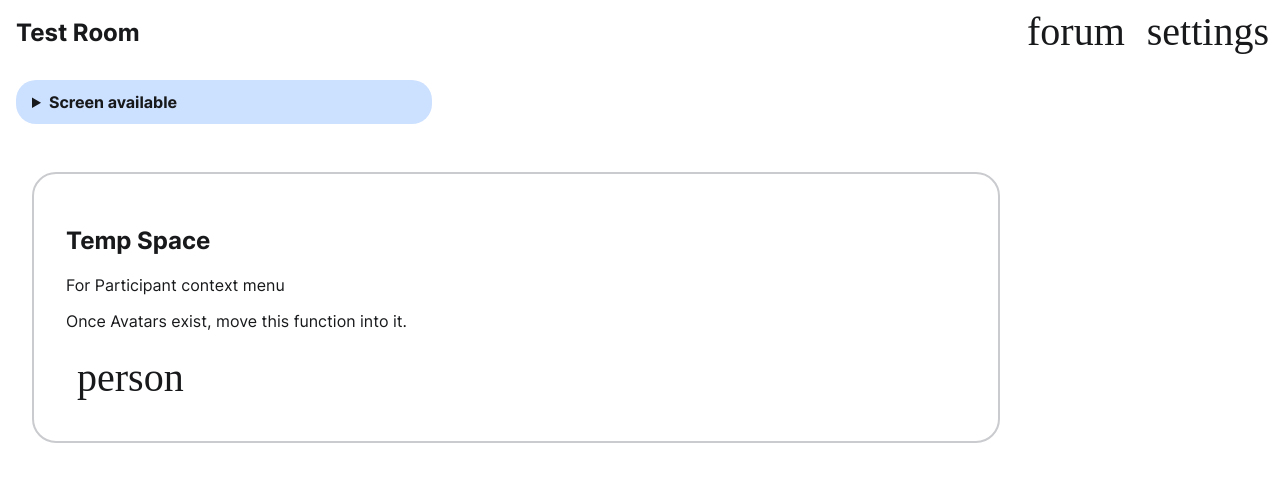
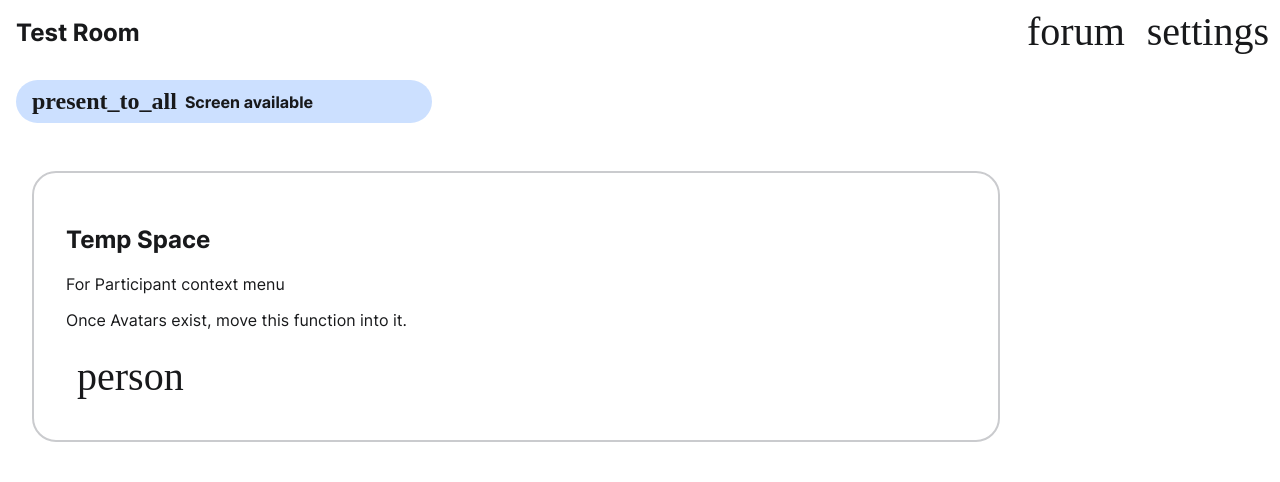
Before and after one commit to arbabf/next-gen-virtual-classroom, a Next.js app in the folder source/frontend/: page / in a window 1280 px wide. Shown: the top 482 px of the page. Built offline with nearby package versions, Linux system fonts and the light colour scheme; a web font is replaced by a local one.

Commit message:
frontend: tweak buttons, more screen improvements

```diff
--- a/source/frontend/components/common/button/Button.module.css
+++ b/source/frontend/components/common/button/Button.module.css
@@ -61,3 +61,17 @@
 .unfilled[disabled]:hover {
 	background-color: transparent;
 }
+
+.inverted {
+	background-color: var(--button-inverted-fill);
+	color: var(--accent);
+}
+
+.inverted:hover {
+	background-color: var(--blue-50);
+}
+
+.inverted[disabled] {
+	color: var(--button-inverted-disabled-text);
+	background-color: var(--button-inverted-disabled-fill);
+}
--- a/source/frontend/components/common/button/button.tsx
+++ b/source/frontend/components/common/button/button.tsx
@@ -20,6 +20,11 @@ type ButtonProps = {
 	 * Don't show a background fill to make it blend in better. Defaults to false.
 	 */
 	unfilled?: boolean;
+
+	/**
+	 * Whether button is blue on white
+	 */
+	inverted?: boolean;
 };
 
 /**
@@ -49,13 +54,19 @@ class Button extends Component<PropsWithChildren<ButtonProps>, ButtonState> {
 	}
 
 	render() {
+		let classes = styles.button;
+
+		if (this.props.unfilled) {
+			classes += ' ' + styles.unfilled;
+		}
+
+		if (this.props.inverted) {
+			classes += ' ' + styles.inverted;
+		}
+
 		return (
 			<button
-				className={
-					styles.button +
-					' ' +
-					(this.props.unfilled === undefined ? styles.filled : styles.unfilled)
-				}
+				className={classes}
 				onClick={this.state.disabled ? undefined : this.props.onClick}
 				disabled={this.state.disabled}
 			>
--- a/source/frontend/components/common/buttonset/buttonset.tsx
+++ b/source/frontend/components/common/buttonset/buttonset.tsx
@@ -1,12 +1,25 @@
 import { Component, PropsWithChildren } from 'react';
 import styles from './ButtonSet.module.css';
+
+type ButtonSetProps = {
+	/**
+	 * Additional classes to apply to the button set.
+	 */
+	className?: string;
+};
 
 /**
  * A set of buttons in a row. Can flow into a stack of buttons if the screen is narrow.
  */
-class ButtonSet extends Component<PropsWithChildren> {
+class ButtonSet extends Component<PropsWithChildren<ButtonSetProps>> {
 	render() {
-		return <div className={styles.buttons}>{this.props.children}</div>;
+		let classes = styles.buttons;
+
+		if (this.props.className) {
+			classes += ' ' + this.props.className;
+		}
+
+		return <div className={classes}>{this.props.children}</div>;
 	}
 }
 
--- a/source/frontend/components/common/icon/icon.tsx
+++ b/source/frontend/components/common/icon/icon.tsx
@@ -40,21 +40,21 @@ class Icon extends Component<IconProps> {
 		let size = '1em';
 		let altText = '';
 
+		if (this.props.size) {
+			size = this.props.size;
+		}
+
+		if (this.props.altText) {
+			altText = this.props.altText;
+		}
+
 		let iconFontStyle: CSSProperties = {
 			fontSize: size,
 		};
 
-		if (this.props.size !== undefined) {
-			size = this.props.size;
-		}
-
-		if (this.props.altText !== undefined) {
-			altText = this.props.altText;
-		}
-
-		if (this.props.imageSrc !== undefined) {
+		if (this.props.imageSrc) {
 			return <Image src={this.props.imageSrc} height={size} width={size} alt={altText} />;
-		} else if (this.props.iconName !== undefined) {
+		} else if (this.props.iconName) {
 			return (
 				<span
 					className={styles.named}
--- a/source/frontend/components/screen/panel/Panel.module.css
+++ b/source/frontend/components/screen/panel/Panel.module.css
@@ -5,7 +5,6 @@
 	height: 225px;
 	margin: 0.5em;
 	margin-top: 0;
-	border-radius: 0.75em;
 }
 
 .expandedscreen {
--- a/source/frontend/components/screen/screencontainer/ScreenContainer.module.css
+++ b/source/frontend/components/screen/screencontainer/ScreenContainer.module.css
@@ -3,14 +3,22 @@
 	max-width: 90vw;
 	min-width: calc(400px + 1em);
 	width: auto;
-	border-radius: 1.25em;
+	border-radius: 1.5em;
 	background-color: var(--screen-inactive);
+}
+
+.container[open] {
+	border-bottom-left-radius: 0;
+	border-bottom-right-radius: 0;
 }
 
 .container summary {
 	font-weight: bold;
-	padding: 0.75em 1em;
+	padding: 0.5em 1em;
 	cursor: pointer;
+	display: flex;
+	align-items: center;
+	gap: var(--spacing-xs);
 }
 
 .active {
@@ -21,6 +29,19 @@
 	color: white;
 }
 
+.buttons {
+	margin: 0 0.5em 0.5em !important;
+	justify-content: center;
+}
+
+.screenContent {
+	position: absolute;
+	background-color: inherit;
+	border-radius: 1.5em;
+	border-top-left-radius: 0;
+	border-top-right-radius: 0;
+}
+
 @media (prefers-color-scheme: dark) {
 	.active {
 		color: var(--blue-200);
--- a/source/frontend/components/screen/screencontainer/ScreenContainer.tsx
+++ b/source/frontend/components/screen/screencontainer/ScreenContainer.tsx
@@ -10,6 +10,7 @@ import Button from '../../common/button/button';
 import ButtonSet from '../../common/buttonset/buttonset';
 import Card from '../../common/card/card';
 import Panel from '../panel/panel';
+import Icon from '../../common/icon/icon';
 
 /**
  * Screen container props.
@@ -82,20 +83,32 @@ class ScreenContainer extends Component<ScreenContainerProps, ScreenContainerSta
 		}
 
 		return (
-			<details className={styles.container}>
-				<summary>Screen available</summary>
+			<details className={classes}>
+				<summary>
+					<Icon iconName="present_to_all" size="1.5em" />
+					{this.state.mediaOn ? <span>Sharing media</span> : <span>Screen available</span>}
+				</summary>
 				{/* {this.state.screenOn && ( // Replace with this.state.screenOn when our context gets its functionality. As of now it just has the screen on forever.
 					<Panel label="Screen" media={this.state.mediaOn} expandable />
 				)} */}
-				<Panel label="Screen" media={this.state.mediaOn} expandable />
-				{this.state.mediaSelectorOn ? (
-					<Card>
-						<Panel label="Screen Example" media={false} />
-						<Button onClick={this.toggleMedia}>
-							<span>{'Toggle media'}</span>
+				<div className={styles.screenContent}>
+					{this.state.mediaSelectorOn ? (
+						<>
+							<Panel label="Screen Example" media={false} />
+							<Button onClick={this.toggleMedia}>
+								<span>{'Toggle media'}</span>
+							</Button>
+						</>
+					) : (
+						<Panel label="Screen" media={this.state.mediaOn} expandable />
+					)}
+					<ButtonSet className={styles.buttons}>
+						<Button onClick={this.toggleMediaSelector} inverted>
+							<Icon iconName="present_to_all" />
+							<span>Select media</span>
 						</Button>
-					</Card>
-				) : null}
+					</ButtonSet>
+				</div>
 			</details>
 		);
 	}
--- a/source/frontend/styles/variables.css
+++ b/source/frontend/styles/variables.css
@@ -40,6 +40,9 @@
 	--button-foreground: white;
 	--button-foreground-disabled: #fff4;
 	--button-unfilled-hover: var(--accent-tp-25);
+	--button-inverted-fill: white;
+	--button-inverted-disabled-fill: var(--blue-50);
+	--button-inverted-disabled-text: var(--blue-200);
 
 	--page-spacing: var(--vertical-padding);
 
```
